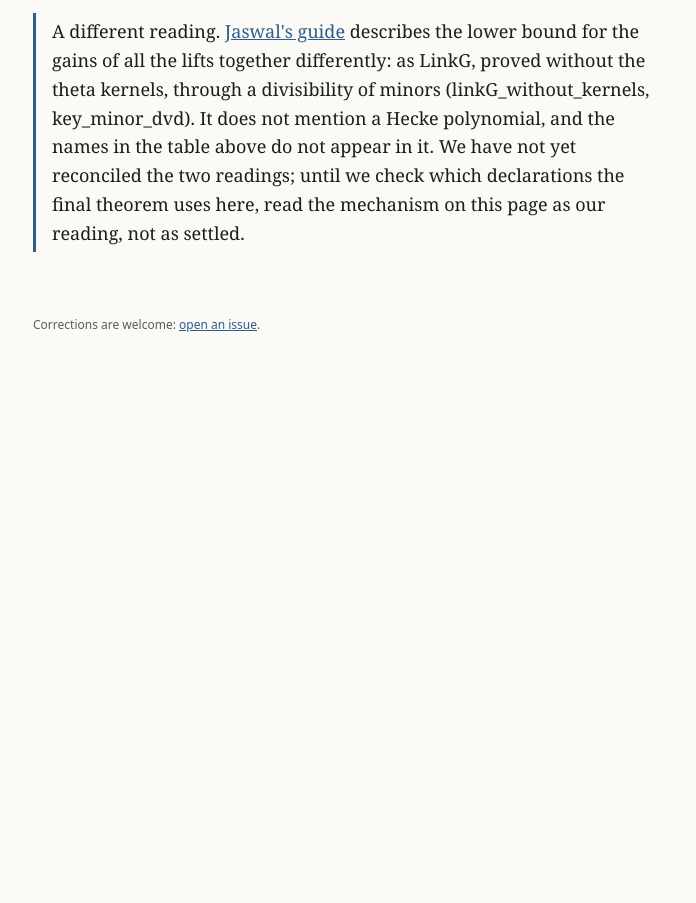
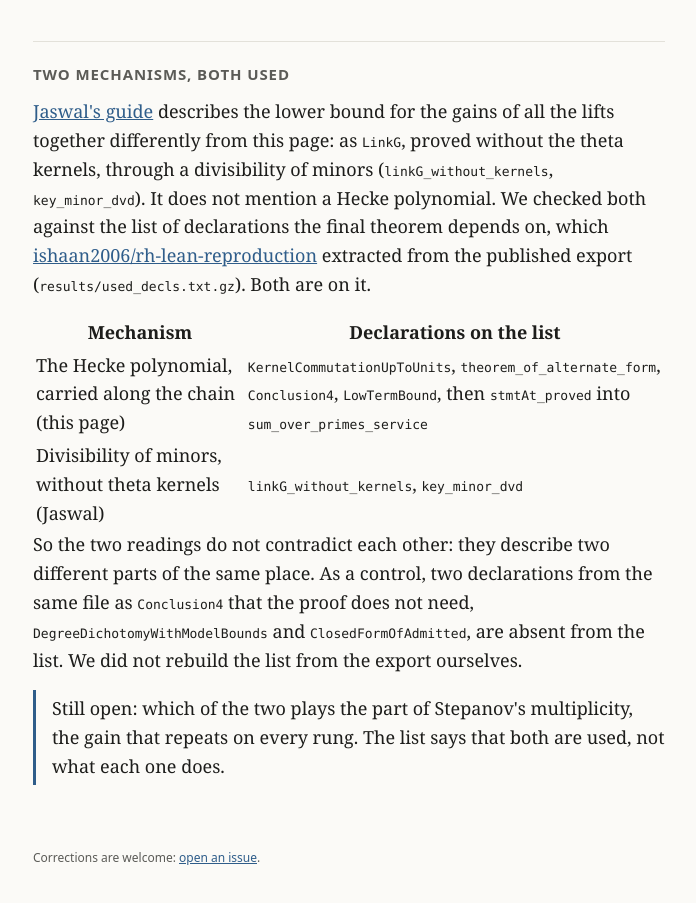
Before and after one commit to revenue7-eng/reading-proofs, a plain HTML site: page riemann/ladder.html in a window 1280 px wide. Shown: the part 3465-4368 px from the top of the page, without its empty margins (291-987 px from the left). Before the commit the page ends 3911 px from the top, so only its background shows below. Drawn offline with Linux system fonts and the light colour scheme.

Commit message:
Ladder: both mechanisms are on the proof's dependency list

```diff
--- a/riemann/ladder.html
+++ b/riemann/ladder.html
@@ -98,7 +98,15 @@
 
   <h2>What we have and have not read</h2>
   <p class="status">This page is our reading of the formal proof, not the author's account. We followed the pieces above down to their published sources, except the first, which we read as a statement. The layer that spreads the images of the maps evenly, which by Rubinstein's guide rests on a relative trace formula of Jacquet, we read only at the level of statements.</p>
-  <p class="status">A different reading. <a href="https://hexagonmath.org/pdf/2611.00799v1">Jaswal's guide</a> describes the lower bound for the gains of all the lifts together differently: as LinkG, proved without the theta kernels, through a divisibility of minors (linkG_without_kernels, key_minor_dvd). It does not mention a Hecke polynomial, and the names in the table above do not appear in it. We have not yet reconciled the two readings; until we check which declarations the final theorem uses here, read the mechanism on this page as our reading, not as settled.</p>
+  <h2 id="two-mechanisms">Two mechanisms, both used</h2>
+  <p><a href="https://hexagonmath.org/pdf/2611.00799v1">Jaswal's guide</a> describes the lower bound for the gains of all the lifts together differently from this page: as <code>LinkG</code>, proved without the theta kernels, through a divisibility of minors (<code>linkG_without_kernels</code>, <code>key_minor_dvd</code>). It does not mention a Hecke polynomial. We checked both against the list of declarations the final theorem depends on, which <a href="https://github.com/ishaan2006/rh-lean-reproduction">ishaan2006/rh-lean-reproduction</a> extracted from the published export (<code>results/used_decls.txt.gz</code>). Both are on it.</p>
+  <table>
+    <tr><th>Mechanism</th><th>Declarations on the list</th></tr>
+    <tr><td>The Hecke polynomial, carried along the chain (this page)</td><td><code>KernelCommutationUpToUnits</code>, <code>theorem_of_alternate_form</code>, <code>Conclusion4</code>, <code>LowTermBound</code>, then <code>stmtAt_proved</code> into <code>sum_over_primes_service</code></td></tr>
+    <tr><td>Divisibility of minors, without theta kernels (Jaswal)</td><td><code>linkG_without_kernels</code>, <code>key_minor_dvd</code></td></tr>
+  </table>
+  <p>So the two readings do not contradict each other: they describe two different parts of the same place. As a control, two declarations from the same file as <code>Conclusion4</code> that the proof does not need, <code>DegreeDichotomyWithModelBounds</code> and <code>ClosedFormOfAdmitted</code>, are absent from the list. We did not rebuild the list from the export ourselves.</p>
+  <p class="status">Still open: which of the two plays the part of Stepanov's multiplicity, the gain that repeats on every rung. The list says that both are used, not what each one does.</p>
 
   <footer>
     <p>Corrections are welcome: <a href="https://github.com/revenue7-eng/reading-proofs/issues">open an issue</a>.</p>
```
